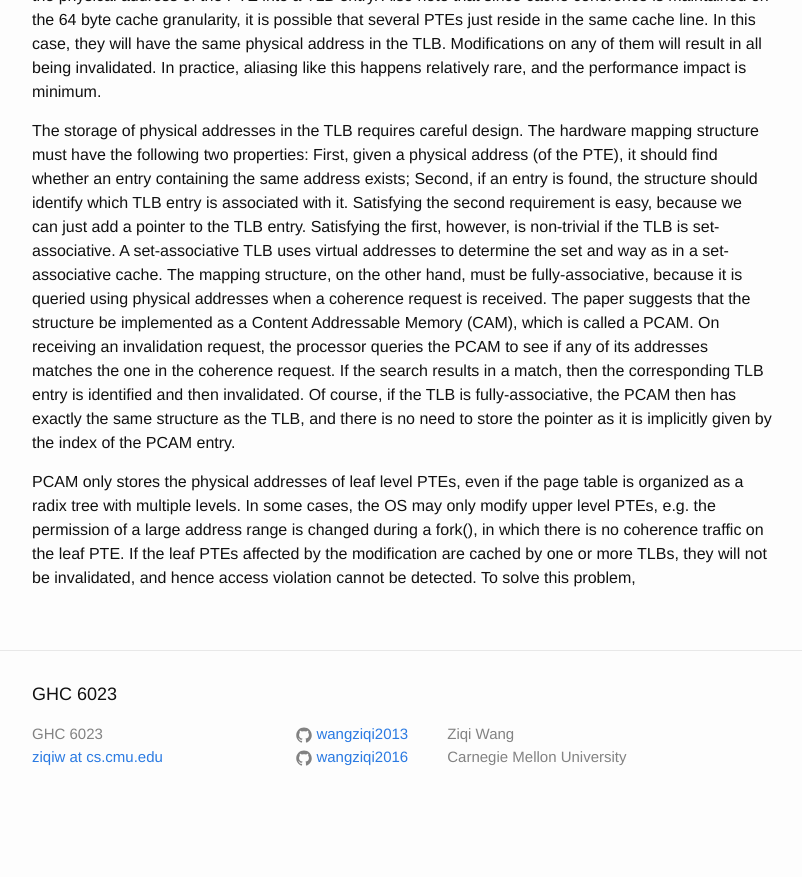
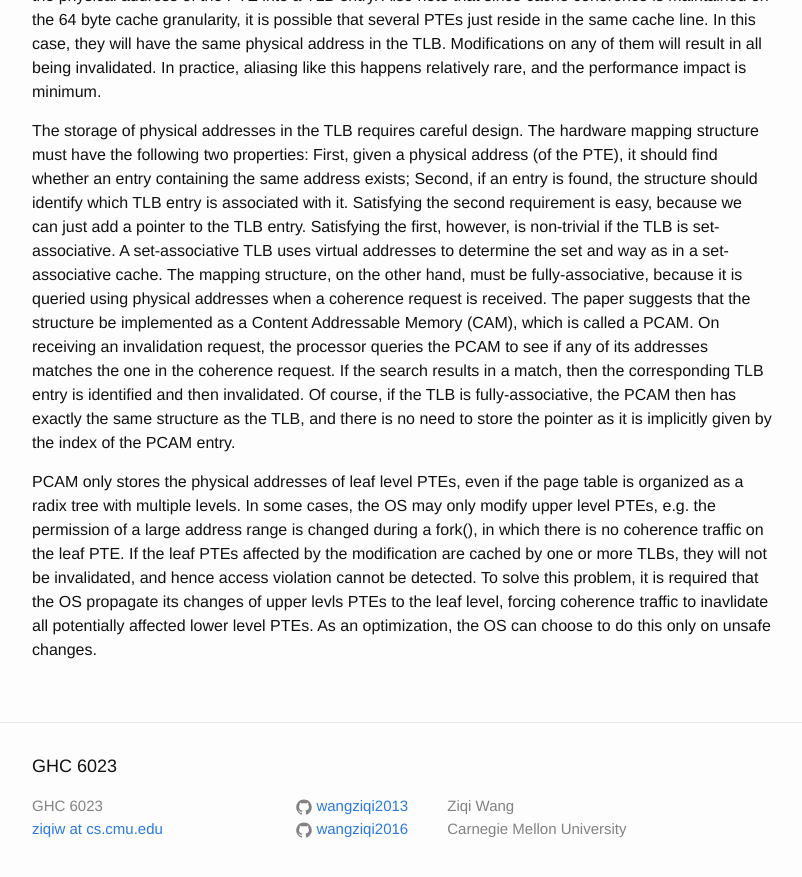
Before and after one commit to wangziqi2013/wangziqi2013.github.io, a Jekyll site: the page built from _posts/2018-12-24-unitd.markdown, in a window 1280 px wide and 900 px high, scrolled down 1570 px. Shown: the top 877 px of the window, without its empty margins (238-1040 px from the left). Built offline with Jekyll 4.4.1, drawn with Linux system fonts in a browser that asks for light colours; before the commit the page ends 2398 px from its top, so only the background shows below that.

Commit message:
Finish problem solution

```diff
--- a/_posts/2018-12-24-unitd.markdown
+++ b/_posts/2018-12-24-unitd.markdown
@@ -73,4 +73,6 @@ PCAM only stores the physical addresses of leaf level PTEs, even if the page tab
 levels. In some cases, the OS may only modify upper level PTEs, e.g. the permission of a large address range is changed
 during a fork(), in which there is no coherence traffic on the leaf PTE. If the leaf PTEs affected by the modification
 are cached by one or more TLBs, they will not be invalidated, and hence access violation cannot be detected. To solve this
-problem,
+problem, it is required that the OS propagate its changes of upper levls PTEs to the leaf level, forcing coherence traffic
+to inavlidate all potentially affected lower level PTEs. As an optimization, the OS can choose to do this only on unsafe
+changes.
```
